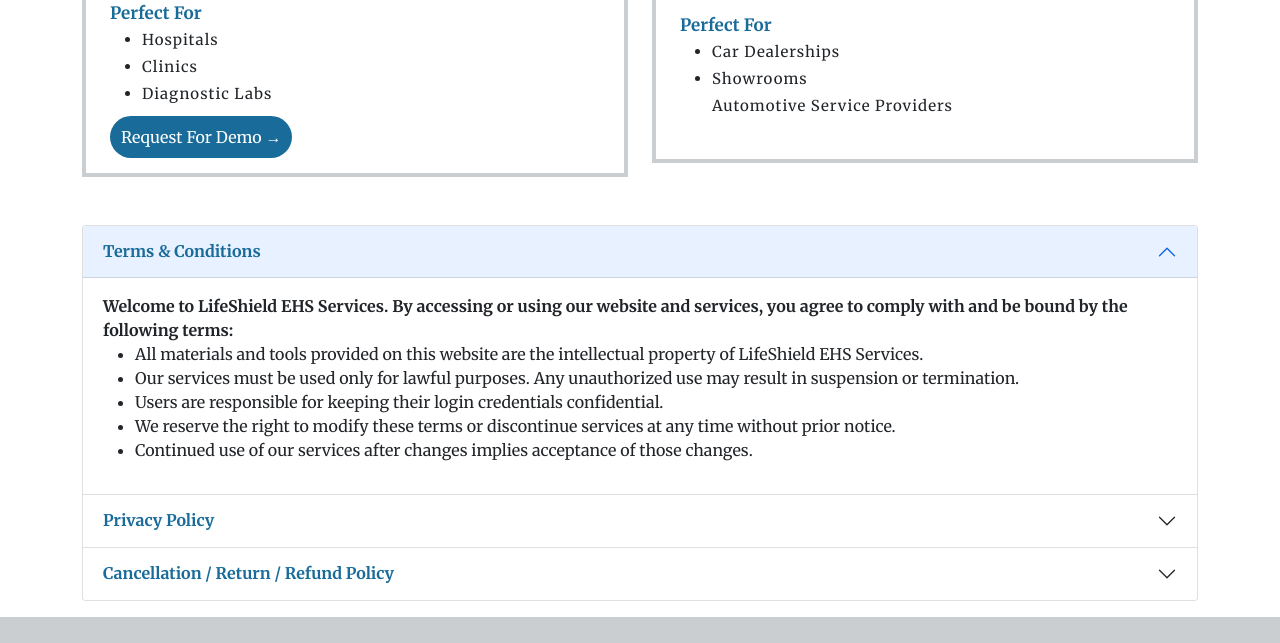
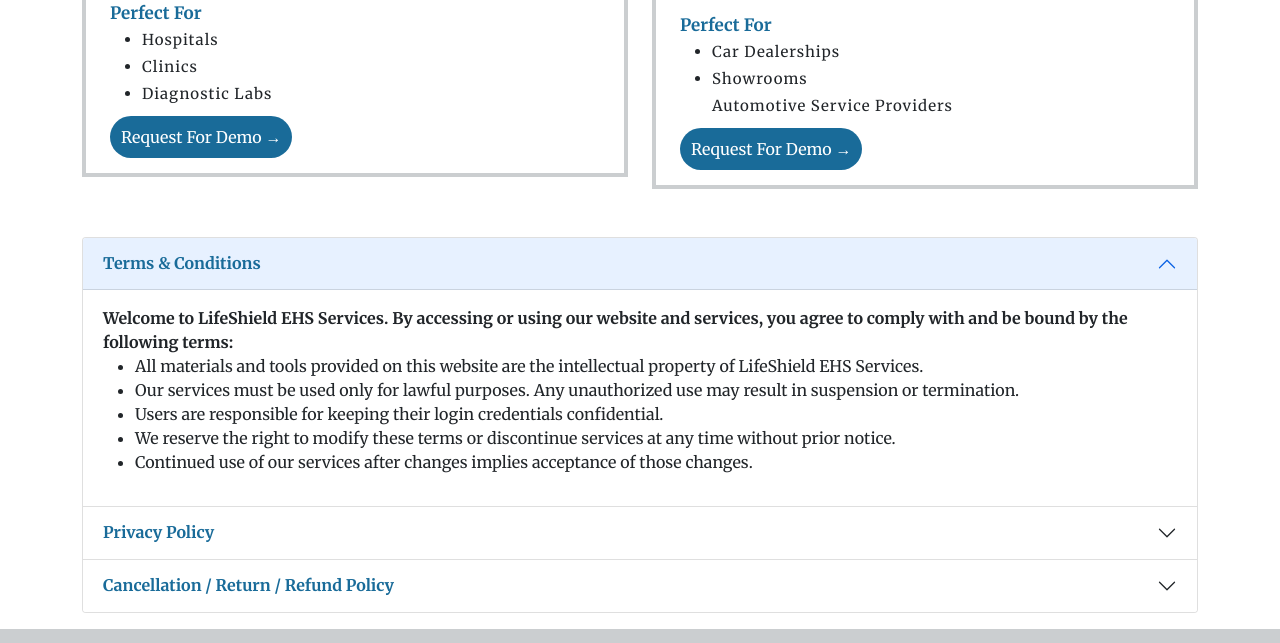
Before and after one commit to LifeshieldEHS/LifeshieldEHSServices, a plain HTML site: page index.html in a window 1280 px wide. Shown: the part 1911-2554 px from the top of the page. Drawn offline with nearby package versions, Linux system fonts and the light colour scheme.

Commit message:
Update index.html

```diff
--- a/index.html
+++ b/index.html
@@ -188,7 +188,7 @@
                   <li class="section-para d-md-none d-lg-block">Automotive Service Providers</li>
                 </ul>
               </div>
-              <a href="https://mail.google.com/mail/?view=cm&fs=1&to=lifeshieldinfoteqsoftware@gmail.com&su=Enquiry Regarding Lifeshield MyCar Software" target="_blank" class="btn btn-card fs-6 rounded rounded-pill d-none d-lg-line">Request For Demo &rarr;</a>
+              <a href="https://mail.google.com/mail/?view=cm&fs=1&to=lifeshieldinfoteqsoftware@gmail.com&su=Enquiry Regarding Lifeshield MyCar Software" target="_blank" class="btn btn-card fs-6 rounded rounded-pill d-none d-lg-inline">Request For Demo &rarr;</a>
               <a href="mailto:lifeshieldinfoteqsoftware@gmail.com?subject=Enquiry%20Regarding%20Lifeshield%20MyCar%20Software" target="_blank" class="btn btn-card fs-6 rounded rounded-pill d-lg-none">Request For Demo &rarr;</a>
             </div>
           </div>
```
